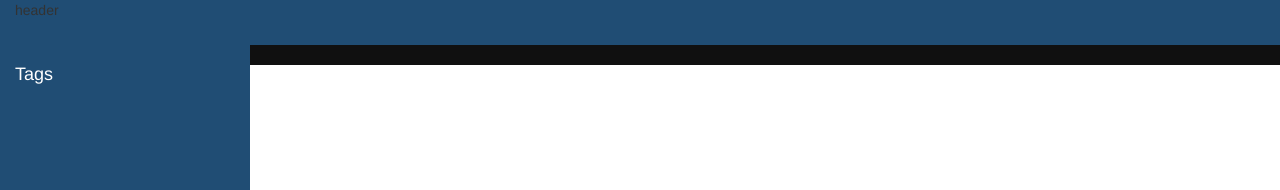
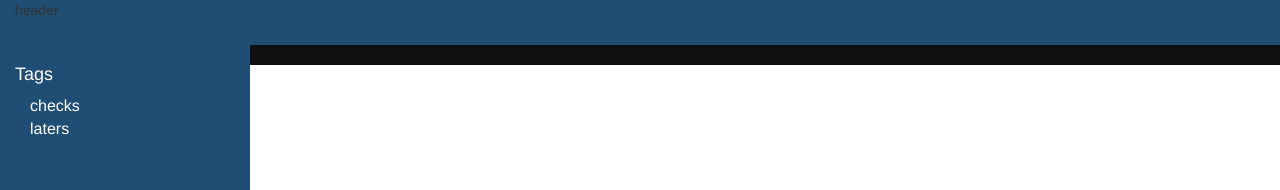
Before and after one commit to hogesuke/skimii, a plain HTML site: page www/index.html in a window 1280 px wide. Shown: the top 190 px of the page. Drawn offline with Linux system fonts and the light colour scheme; no server answers.

Commit message:
check, later画面へのリンクを追加

```diff
--- a/www/templates/sidebar.tmpl.html
+++ b/www/templates/sidebar.tmpl.html
@@ -6,5 +6,13 @@
         <a href="#/entry/{{tag.name}}">{{tag.name}}</a>
       </li>
     </ul>
+    <ul>
+      <li>
+        <a href="#/check">checks</a>
+      </li>
+      <li>
+        <a href="#/later">laters</a>
+      </li>
+    </ul>
   </div>
 </div>
```
